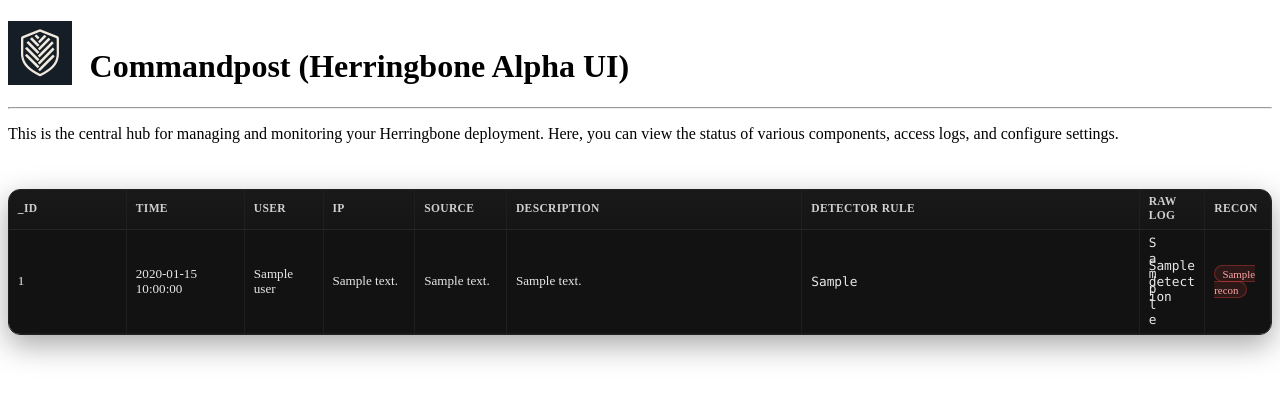
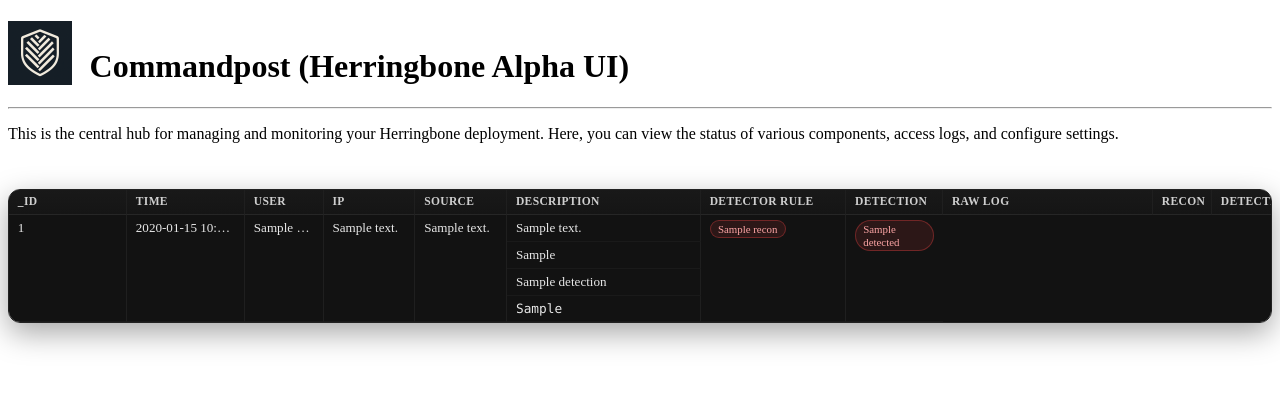
Before and after one commit to herringbonedev/Herringbone-frontend, a FastAPI app: template commandpost/templates/index.html in a window 1280 px wide. Shown: the top 400 px of the page. Run offline with FastAPI, Linux system fonts and the light colour scheme; the template is opened without the code that fills it: most values are stand-ins (such as "Sample title", 1, 10 or a date in 2020); style sheets or scripts are compiled from the project's sources.

Commit message:
fix table space

```diff
--- a/commandpost/static/styles/commandpost.scss
+++ b/commandpost/static/styles/commandpost.scss
@@ -1,47 +1,49 @@
-/* DENSE + CLEAN TABLE */
 .table-wrap {
   background: #121212;
   border: 1px solid #222;
   border-radius: 12px;
-  overflow: auto;
+  overflow: auto;                 // horizontal scroll if needed
   box-shadow: 0 10px 30px rgba(0,0,0,.35);
-  margin-top: .75rem;        /* tighter top space */
+  margin-top: .75rem;
 }
 
 .hb-table {
   width: 100%;
   border-collapse: separate;
   border-spacing: 0;
-  table-layout: fixed;       /* prevents weird stretching */
-  font-size: .82rem;         /* slightly smaller */
+  table-layout: fixed;            // keeps widths predictable
+  font-size: .82rem;
   color: #e8e8e8;
 
-  /* tighter columns */
-  col.col-id     { width: 18ch; }
-  col.col-time   { width: 18ch; }
-  col.col-user   { width: 12ch; }
-  col.col-ip     { width: 14ch; }
-  col.col-source { width: 14ch; }
-  col.col-desc   { width: 28%;  }
-  col.col-raw    { width: 32%;  }
-  col.col-flag   { width: 10ch; }
+  // column widths (tune as you like)
+  col.col-id        { width: 18ch; }
+  col.col-time      { width: 18ch; }
+  col.col-user      { width: 12ch; }
+  col.col-ip        { width: 14ch; }
+  col.col-source    { width: 14ch; }
+  col.col-desc      { width: 24%;  }
+  col.col-detector  { width: 18%;  }
+  col.col-detection { width: 12%;  }
+  col.col-raw       { width: 26%;  }
+  col.col-flag      { width: 9ch;  }
 
   th, td {
-    padding: .35rem .55rem;  /* tighter cell padding */
+    padding: .32rem .55rem;       // tighter
     border-right: 1px solid #1f1f1f;
-    line-height: 1.2;        /* denser line height */
+    line-height: 1.2;
+    vertical-align: top;
   }
   th:last-child, td:last-child { border-right: 0; }
 
   thead th {
     position: sticky; top: 0; z-index: 2;
+    background: linear-gradient(180deg, #191919, #151515);
+    border-bottom: 1px solid #262626;
     text-align: left;
     text-transform: uppercase;
     letter-spacing: .03em;
     font-size: .72rem;
     font-weight: 600;
-    background: linear-gradient(180deg, #191919, #151515);
-    border-bottom: 1px solid #262626;
     color: #cfcfcf;
   }
 
@@ -50,14 +52,9 @@
   tbody tr:hover td { background: #1c1c1c; transition: background .12s ease; }
 }
 
-/* truncate to a single line (IDs, short fields) */
-.truncate-1 {
-  white-space: nowrap;
-  overflow: hidden;
-  text-overflow: ellipsis;
-}
+/* utilities */
+.truncate-1 { white-space: nowrap; overflow: hidden; text-overflow: ellipsis; }
 
-/* clamp to 2 lines (desc/raw) */
 .clamp-2 {
   display: -webkit-box;
   -webkit-line-clamp: 2;
@@ -65,16 +62,25 @@
   overflow: hidden;
 }
 
-/* monospace but compact for raw log */
 .code {
-  font-family: ui-monospace, SFMono-Regular, Menlo, Monaco, Consolas, "Liberation Mono","Courier New", monospace;
+  font-family: ui-monospace, SFMono-Regular, Menlo, Monaco, Consolas,
+               "Liberation Mono","Courier New", monospace;
   white-space: pre-wrap;
   word-break: break-word;
   line-height: 1.25;
   font-size: .8rem;
 }
 
-/* chips stay, but reduce padding for density */
-.chip { padding: .1rem .45rem; font-size: .68rem; border-radius: 999px; border: 1px solid #2a2a2a; background: #171717; }
+.muted { color: #a0a0a0; }
+
+/* chips */
+.chip {
+  display: inline-block;
+  padding: .1rem .45rem;
+  border-radius: 999px;
+  border: 1px solid #2a2a2a;
+  background: #171717;
+  font-size: .68rem;
+}
 .chip-true  { background: rgba(34,197,94,.12);  border-color: rgba(34,197,94,.35);  color:#86efac; }
 .chip-false { background: rgba(239,68,68,.12);  border-color: rgba(239,68,68,.35);  color:#fca5a5; }
--- a/commandpost/templates/index.html
+++ b/commandpost/templates/index.html
@@ -25,10 +25,11 @@
       <col class="col-ip">
       <col class="col-source">
       <col class="col-desc">
+      <col class="col-detector">
+      <col class="col-detection">
       <col class="col-raw">
-        <col class="detector-rule">
-        <col class="col-flag"> <!-- recon -->
-        <col class="col-flag"> <!-- detected -->
+      <col class="col-flag">  <!-- recon -->
+      <col class="col-flag">  <!-- detected -->
     </colgroup>
 
     <thead>
@@ -51,20 +52,20 @@
       {% for r in log_rows %}
       {% set rd = r.get('recon_data', {}) %}
       <tr>
-            <td class="truncate" title="{{ r.get('_id','') }}">{{ r.get('_id','') }}</td>
-            <td>{{ rd.get('time','') }}</td>
-            <td>{{ rd.get('user','') }}</td>
-            <td>{{ rd.get('ip_addresses','') }}</td>
-            <td>{{ r.get('source_address','') }}</td>
-            <td class="truncate" title="{{ rd.get('description','') }}">{{ rd.get('description','') }}</td>
-            <td class="code">{{ r.get('raw_log','') }}</td>
-            <td class="code">{{ r.get('detector_rule','') }}</td>
-            <td class="code">{{ r.get('detection','') }}</td>
+        <td class="truncate-1" title="{{ r.get('_id','') }}">{{ r.get('_id','') }}</td>
+        <td class="truncate-1" title="{{ rd.get('time','') }}">{{ rd.get('time','') }}</td>
+        <td class="truncate-1" title="{{ rd.get('user','') }}">{{ rd.get('user','') }}</td>
+        <td class="truncate-1" title="{{ rd.get('ip_addresses','') }}">{{ rd.get('ip_addresses','') }}</td>
+        <td class="truncate-1" title="{{ r.get('source_address','') }}">{{ r.get('source_address','') }}</td>
+        <td class="clamp-2"    title="{{ rd.get('description','') }}">{{ rd.get('description','') }}</td>
+        <td class="clamp-2"    title="{{ r.get('detector_rule','') }}">{{ r.get('detector_rule','') }}</td>
+        <td class="clamp-2"    title="{{ r.get('detection','') }}">{{ r.get('detection','') }}</td>
+        <td class="code clamp-2" title="{{ r.get('raw_log','') }}">{{ r.get('raw_log','') }}</td>
         <td><span class="chip {{ 'chip-true' if r.get('recon') else 'chip-false' }}">{{ r.get('recon') }}</span></td>
         <td><span class="chip {{ 'chip-true' if r.get('detected') else 'chip-false' }}">{{ r.get('detected') }}</span></td>
       </tr>
       {% else %}
-        <tr><td colspan="9" class="muted" style="text-align:center;">No logs</td></tr>
+      <tr><td colspan="11" class="muted" style="text-align:center;">No logs</td></tr>
       {% endfor %}
     </tbody>
   </table>
```
Lines whose indentation alone changed are shown as unchanged.
